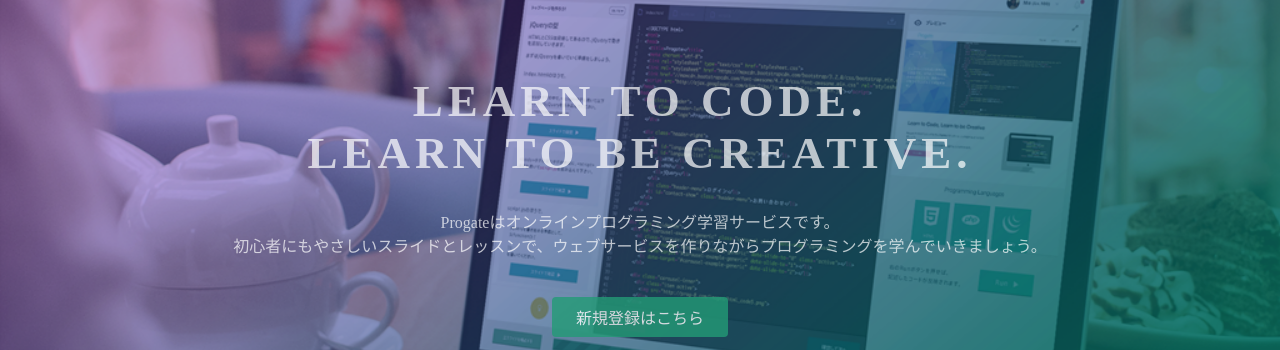
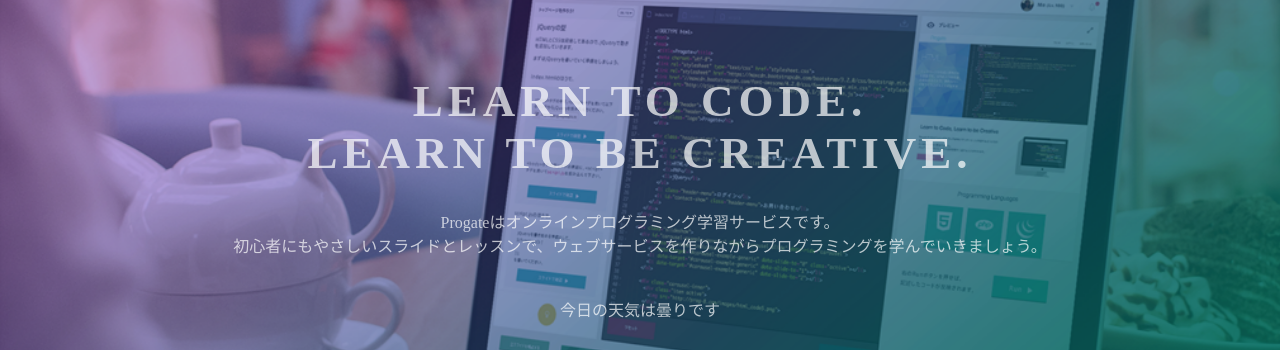
Before and after one commit to ttgoritt/ttgoritt.github.io, a plain HTML site: page index.html in a window 1280 px wide. Shown: the part 135-485 px from the top of the page. Drawn offline with Linux system fonts and the light colour scheme.

Commit message:
Update index.html

```diff
--- a/index.html
+++ b/index.html
@@ -25,6 +25,7 @@
     <div class="container">
       <h1>LEARN TO CODE.<br>LEARN TO BE CREATIVE.</h1>
       <p>Progateはオンラインプログラミング学習サービスです。<br>初心者にもやさしいスライドとレッスンで、ウェブサービスを作りながらプログラミングを学んでいきましょう。</p>
+      <p>今日の天気は曇りです</p>
       <div class="btn-wrapper">
         <a href="#" class="btn signup">新規登録はこちら</a>
         <p>or</p>
```
